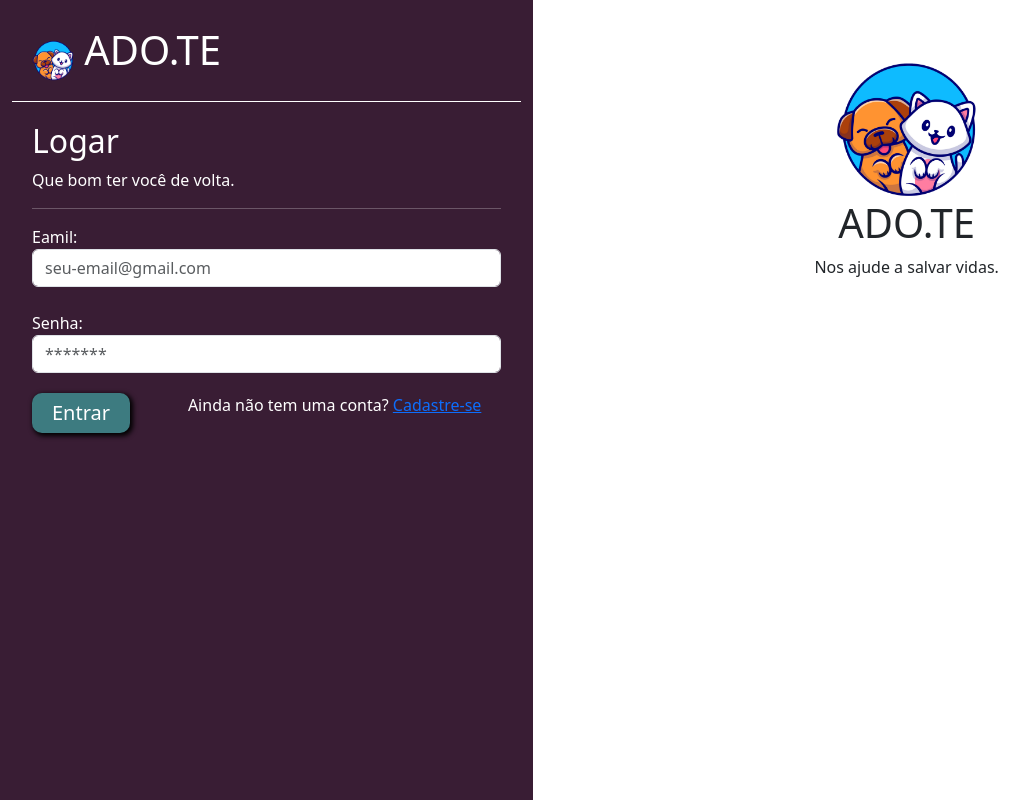
After one commit to brunoconcli/PSW-Adote, a Django app: page /auth/login/ in a window 1280 px wide. The commit adds this page. Shown: the whole page, without its empty margins (0-1029 px from the left). Run offline with Django 4.2, Linux system fonts and the light colour scheme.

Commit message:
User Login implementation

```diff
--- a/templates/static/users/css/register.css
+++ b/templates/static/users/css/register.css
@@ -1,7 +1,7 @@
 .bg-side{
     background-color: #391D34;
     color: white;
-    height: 100%;
+    height: 100vh;
 
 
 }
--- /dev/null
+++ b/users/templates/login.html
@@ -0,0 +1,63 @@
+{% load static %}
+<!doctype html>
+<html lang="pt-BR">
+    <head>
+    <meta charset="utf-8">
+    <meta name="viewport" content="width=device-width, initial-scale=1">
+    <title>Entrar</title>
+    <link href="https://cdn.jsdelivr.net/npm/bootstrap@5.3.0-alpha1/dist/css/bootstrap.min.css" rel="stylesheet">
+    <link href="{% static 'users/css/register.css' %}" rel="stylesheet">
+
+    </head>
+    <body>
+
+        <div class="container-fluid">
+            <div class="row">
+                <div class="col-md-5 bg-side">
+                    <div class='header'>
+                        <img src="{% static 'users/img/logo_adote.png' %}" width="9%"><span class="font-logo">ADO.TE</span>
+                    </div>
+
+                    <div class="body-form">
+
+                        <h2>Logar</h2>
+                        <p>Que bom ter você de volta.</p>
+                        <hr>
+                        <form action="{% url 'login' %}" method="POST">{% csrf_token %}
+                            <span>Eamil:</span>
+                            <input type="email" class="form-control" placeholder="seu-email@gmail.com" name="name">
+                            <br>
+
+                            <span>Senha:</span>
+                            <input type="password" class="form-control" placeholder="*******" name="password">
+
+
+                            <input type="submit" value="Entrar" class="btn-custom-primary">
+
+                            <p class="link-float">Ainda não tem uma conta? <a href="../register/"> Cadastre-se</a></p>
+                        </form>
+                    </div>
+                    {% if messages %}
+                    <br>
+                    {% for message in messages %}
+                        <div class="alert {{message.tags}}">
+                            {{message}}
+                        </div>
+                    {% endfor %}
+                {% endif %}
+                </div>
+
+                <div class="col-md-7">
+                    <div class="side-logo">
+                        <img class="logo-margin-top" src="{% static 'users/img/logo_adote.png' %}" width="20%">
+                        <h1>ADO.TE</h1>
+                        <p>Nos ajude a salvar vidas.</p>
+                    </div>
+                </div>
+            </div>
+        </div>
+
+
+    <script src="https://cdn.jsdelivr.net/npm/bootstrap@5.3.0-alpha1/dist/js/bootstrap.bundle.min.js"></script>
+    </body>
+</html>
--- a/users/templates/register.html
+++ b/users/templates/register.html
@@ -46,7 +46,8 @@
 
                                 <input type="submit" value="Salvar" class="btn-custom-primary"/>
 
-                                <a href="" class="link-float">Já tenho uma conta</a>
+                                <p class="link-float">Já tem uma conta? <a href="../login/" >Entrar</a></p>
+
                             </form>
                         </div>
                         {% if messages %}
--- a/users/urls.py
+++ b/users/urls.py
@@ -1,6 +1,8 @@
 from django.urls import path
-from . import views
+import views
 
 urlpatterns = [
-    path('register/', views.register, name="register")
+    path('register/', views.register, name="register"),
+    path('login/', views.logar, name="login"),
+    path('signoff/', views.signoff, name='signoff'),
 ]
--- a/users/views.py
+++ b/users/views.py
@@ -3,6 +3,9 @@ from django.http import HttpResponse
 from django.contrib.auth.models import User
 from django.contrib import messages
 from django.contrib.messages import constants
+from django.contrib.auth import authenticate, login, logout
+from django.shortcuts import redirect
+
 
 import tkinter
 from tkinter import messagebox
@@ -10,6 +13,9 @@ from tkinter import messagebox
 def register(request):
     root = tkinter.Tk()
     root.withdraw()
+
+    if request.user.is_authenticated:
+        return redirect('/disclose/new_pet')
     if request.method == "GET":
         return render(request, 'register.html')
     elif request.method == "POST":
@@ -41,4 +47,31 @@ def register(request):
             messages.add_message(request, constants.ERROR, 'Algo deu errado... Tente acessar a página novamente')
             return render(request, 'register.html')
 
-        return HttpResponse(f'{name}, {email}, {password}, {confirm_password}')
+
+def logar(request):
+    if request.user.is_authenticated:
+        return redirect('/disclose/new_pet')
+    if request.method == "GET":
+        return render(request, 'login.html')
+    elif request.method == "POST":
+        email = request.POST.get('email')
+        password = request.POST.get('password')
+        user = authenticate(username=email,
+                            password=password)
+
+        if len(email.strip()) == 0 or len(password.strip()) == 0:
+            messages.add_message(request, constants.WARNING, 'Todos os campos devem ser preenchidos corretamente')
+            return render(request, 'login.html')
+
+        if user is not None:
+            login(request, user)
+            return redirect('/disclose/new-pet')
+        else:
+            messages.add_message(request, constants.ERROR, "Usuário ou senha inválidos")
+            return render(request, 'login.html')
+
+
+
+def signoff(request):
+    logout(request)
+    return redirect('/auth/login')
```
Also changed, not shown: db.sqlite3.
